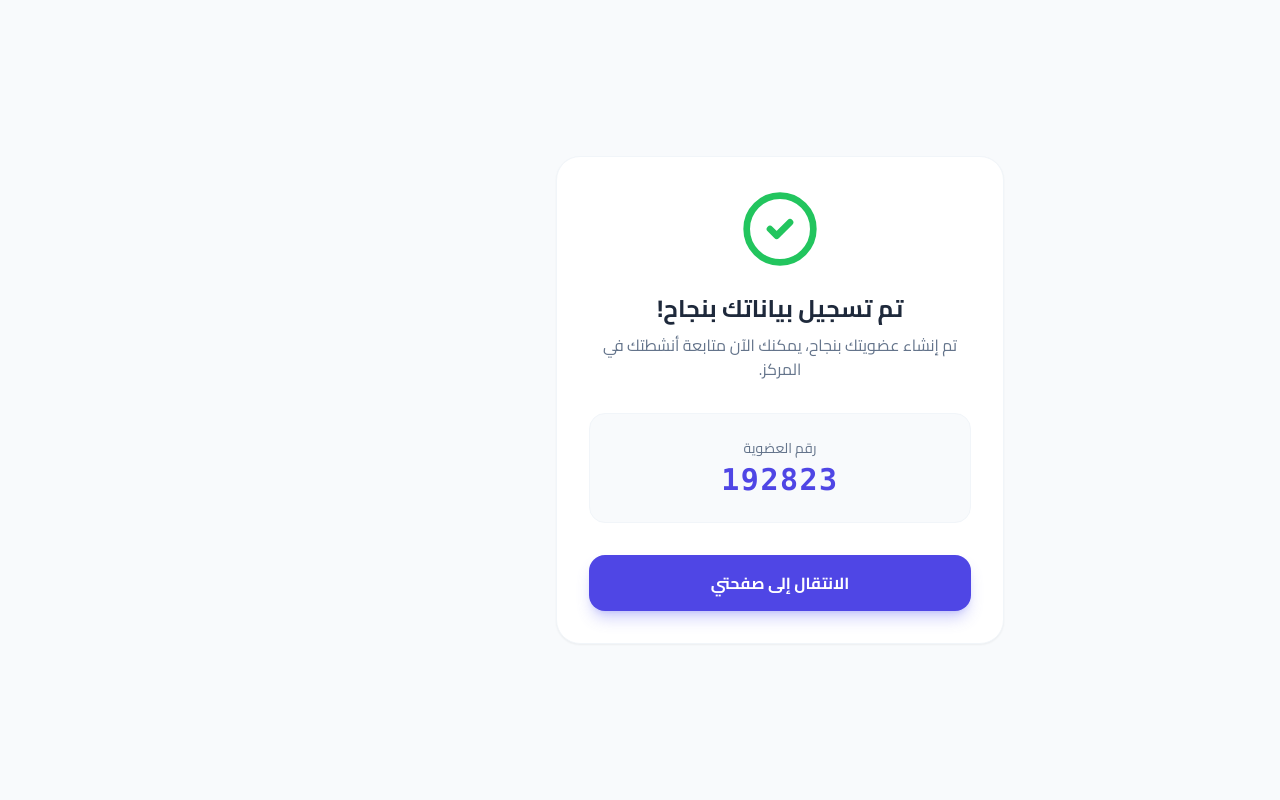
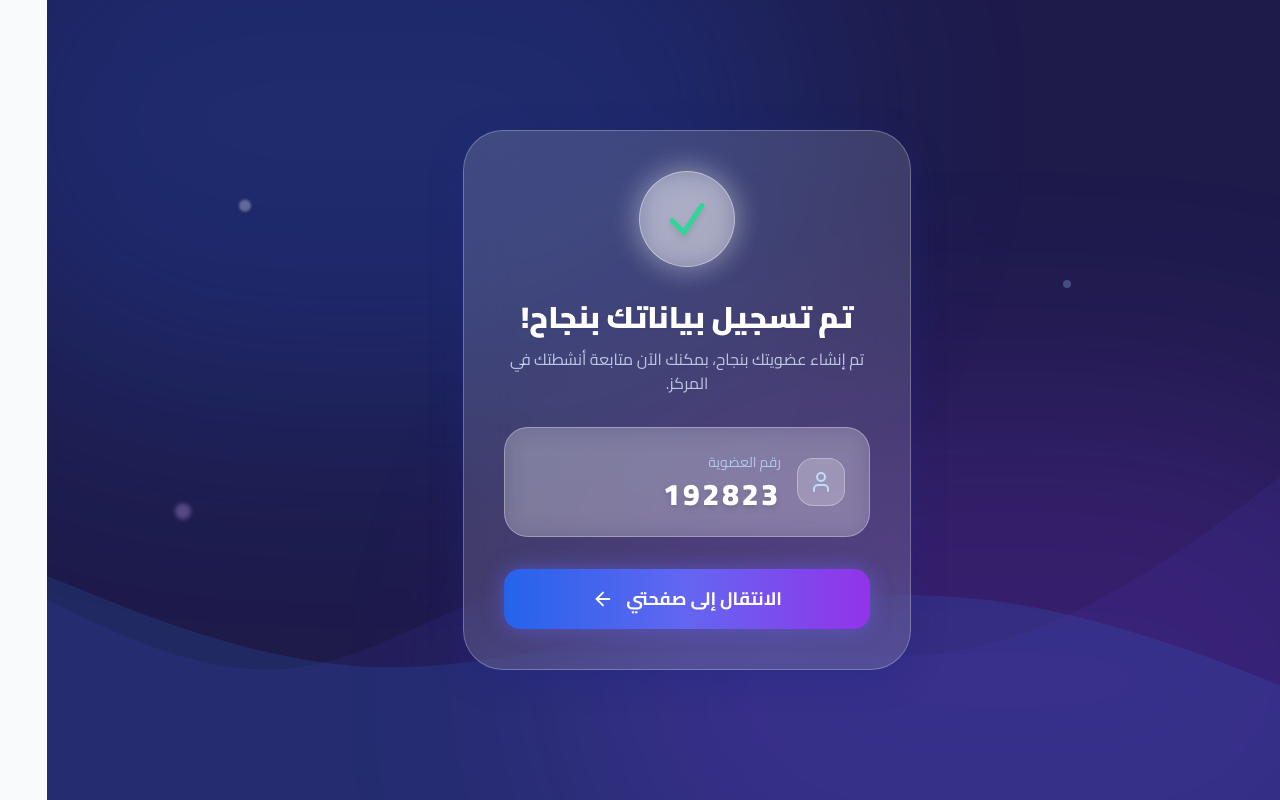
Before and after one commit to Ahmadjo009/-my-project, a Next.js app: page /success in a window 1280 px wide. Built offline with nearby package versions, Linux system fonts and the light colour scheme.

Commit message:
تحديث تصميم صفحة النجاح

```diff
--- a/app/success/page.tsx
+++ b/app/success/page.tsx
@@ -1,25 +1,76 @@
+"use client";
+
 import Link from "next/link";
-import { CheckCircle2 } from "lucide-react";
-import { Button } from "@/components/Button";
+import { ArrowLeft, User } from "lucide-react";
 
 export default function SuccessPage() {
   const membershipId = Math.floor(100000 + Math.random() * 900000);
 
   return (
-    <div className="min-h-screen bg-slate-50 flex flex-col items-center justify-center p-6 text-center">
-      <div className="w-full max-w-md bg-white p-8 rounded-3xl shadow-sm border border-slate-100 flex flex-col items-center animate-in zoom-in-95 duration-500">
-        <CheckCircle2 size={80} className="text-green-500 mb-6" />
-        <h1 className="text-2xl font-bold text-slate-800 mb-2">تم تسجيل بياناتك بنجاح!</h1>
-        <p className="text-slate-500 mb-8">تم إنشاء عضويتك بنجاح، يمكنك الآن متابعة أنشطتك في المركز.</p>
+    <div className="min-h-screen flex items-center justify-center p-6 relative overflow-hidden bg-[#1e1b4b]">
+      {/* Animated Background */}
+      <div className="absolute inset-0 z-0 pointer-events-none">
+        <div className="absolute top-[-20%] left-[-10%] w-[70%] h-[70%] rounded-full bg-blue-600/30 blur-[120px] animate-pulse"></div>
+        <div className="absolute bottom-[-20%] right-[-10%] w-[70%] h-[70%] rounded-full bg-purple-600/30 blur-[120px] animate-pulse delay-1000"></div>
+        {/* Wavy SVGs */}
+        <svg className="absolute bottom-0 w-full h-[50vh] opacity-50" viewBox="0 0 1440 320" preserveAspectRatio="none">
+          <path fill="#4f46e5" fillOpacity="0.2" d="M0,160L48,176C96,192,192,224,288,213.3C384,203,480,149,576,144C672,139,768,181,864,197.3C960,213,1056,203,1152,170.7C1248,139,1344,85,1392,58.7L1440,32L1440,320L1392,320C1344,320,1248,320,1152,320C1056,320,960,320,864,320C768,320,672,320,576,320C480,320,384,320,288,320C192,320,96,320,48,320L0,320Z"></path>
+        </svg>
+        <svg className="absolute bottom-0 w-full h-[40vh] opacity-70" viewBox="0 0 1440 320" preserveAspectRatio="none">
+          <path fill="#3b82f6" fillOpacity="0.2" d="M0,96L60,117.3C120,139,240,181,360,186.7C480,192,600,160,720,138.7C840,117,960,107,1080,122.7C1200,139,1320,181,1380,202.7L1440,224L1440,320L1380,320C1320,320,1200,320,1080,320C960,320,840,320,720,320C600,320,480,320,360,320C240,320,120,320,60,320L0,320Z"></path>
+        </svg>
+      </div>
 
-        <div className="bg-slate-50 rounded-2xl p-6 w-full mb-8 border border-slate-100">
-          <p className="text-sm text-slate-500 mb-1">رقم العضوية</p>
-          <p className="text-3xl font-bold text-primary-600 tracking-wider font-mono">{membershipId}</p>
+      {/* Floating Particles */}
+      <div className="absolute top-[25%] left-[15%] w-3 h-3 bg-white/30 rounded-full blur-[1px] animate-bounce"></div>
+      <div className="absolute top-[35%] right-[20%] w-2 h-2 bg-blue-300/40 rounded-full animate-pulse"></div>
+      <div className="absolute bottom-[35%] left-[10%] w-4 h-4 bg-purple-300/30 rounded-full blur-[2px] animate-bounce delay-700"></div>
+
+      {/* Glassmorphism Card */}
+      <div className="z-10 w-full max-w-md p-8 sm:p-10 rounded-[2.5rem] bg-white/15 backdrop-blur-xl border border-white/25 shadow-[0_8px_32px_0_rgba(31,38,135,0.37)] text-center animate-in zoom-in-95 duration-500">
+
+        {/* Success Icon */}
+        <div className="relative w-24 h-24 mx-auto mb-8">
+          {/* Glowing ring */}
+          <div className="absolute inset-0 rounded-full bg-white/20 blur-md scale-110 animate-pulse"></div>
+          <div className="relative w-24 h-24 rounded-full bg-white/30 backdrop-blur-md border border-white/40 flex items-center justify-center shadow-[0_0_30px_rgba(255,255,255,0.3)]">
+            <svg className="w-12 h-12 text-emerald-400 drop-shadow-lg" fill="none" stroke="currentColor" viewBox="0 0 24 24" strokeWidth={2.5}>
+              <path strokeLinecap="round" strokeLinejoin="round" d="M4.5 12.75l6 6 9-13.5" />
+            </svg>
+          </div>
         </div>
 
-        <Link href="/dashboard" className="w-full block">
-          <Button fullWidth>الانتقال إلى صفحتي</Button>
+        {/* Title */}
+        <h1 className="text-2xl sm:text-3xl font-black text-white mb-3 drop-shadow-sm">
+          تم تسجيل بياناتك بنجاح!
+        </h1>
+        <p className="text-blue-100/80 text-sm sm:text-base mb-8 leading-relaxed">
+          تم إنشاء عضويتك بنجاح، بمكنك الآن متابعة أنشطتك في المركز.
+        </p>
+
+        {/* Membership Card */}
+        <div className="bg-white/20 backdrop-blur-md border border-white/30 rounded-3xl p-6 mb-8 flex items-center gap-4">
+          <div className="w-12 h-12 rounded-2xl bg-white/20 border border-white/30 flex items-center justify-center text-blue-200 shrink-0">
+            <User size={24} />
+          </div>
+          <div className="text-right flex-1">
+            <p className="text-blue-200/80 text-sm mb-1">رقم العضوية</p>
+            <p className="text-3xl font-black text-white tracking-widest drop-shadow-md">
+              {membershipId}
+            </p>
+          </div>
+        </div>
+
+        {/* CTA Button */}
+        <Link
+          href="/dashboard"
+          className="group relative flex items-center justify-center gap-3 w-full bg-gradient-to-r from-blue-600 via-indigo-500 to-purple-600 hover:from-blue-500 hover:to-purple-500 text-white font-bold py-4 px-6 rounded-2xl shadow-[0_0_20px_rgba(99,102,241,0.5)] transition-all transform active:scale-95 overflow-hidden"
+        >
+          <div className="absolute inset-0 bg-white/20 translate-y-full group-hover:translate-y-0 transition-transform duration-300 ease-out"></div>
+          <span className="relative z-10 text-lg">الانتقال إلى صفحتي</span>
+          <ArrowLeft size={22} className="relative z-10 group-hover:-translate-x-1 transition-transform" />
         </Link>
+
       </div>
     </div>
   );
```
